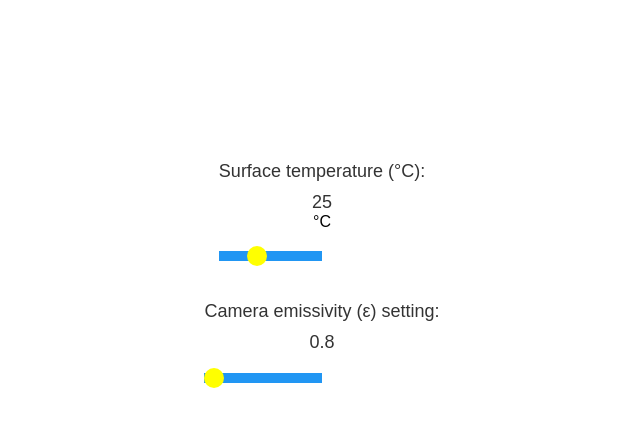
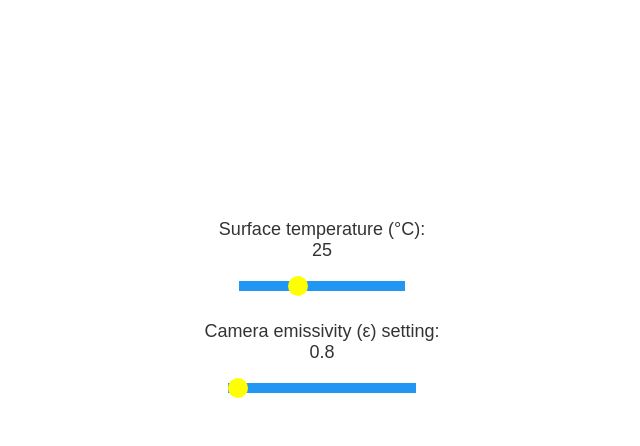
Before and after one commit to petrabardocz/drone02x, a plain HTML site: page if1/index1.html in a window 1280 px wide. Shown: the part 47-493 px from the top of the page, without its empty margins (173-813 px from the left). Drawn offline with Linux system fonts and the light colour scheme.

Commit message:
this works but not super aesthetic yet

```diff
--- a/if1/index1.html
+++ b/if1/index1.html
@@ -9,17 +9,33 @@
 <body>
   <div id="sliderContainer">
     <div class="slider-wrapper">
-      <label for="temperature">Surface temperature (°C):</label>
-      <span id="temperatureValue">25</span>°C
-      <input type="range" id="temperature" min="20" max="35" step="5" value="25">
+      <div>
+        <label for="temperature">Surface temperature (°C):</label>
+      <br>
+        <span id="temperatureValue">25</span>
+      </div>
+      <div>
+        <input type="range" id="temperature" min="20" max="35" step="5" value="25">
+        <datalist id="temperatureTicks">
+          <option value="20">20</option>
+          <option value="25">25</option>
+          <option value="30">30</option>
+          <option value="35">35</option>
+        </datalist>
+      </div>
     </div>
 
+
     <div class="slider-wrapper">
-      <label for="emissivity">Camera emissivity (ε) setting:</label>
-      <span id="emissivityValue">0.8</span>
-      <input type="range" id="emissivity" min="0.8" max="1" step="0.01" value="0.8" list="emissivityTicks">
+      <div>
+        <label for="emissivity">Camera emissivity (ε) setting:</label>
+      <br>
+        <span id="emissivityValue">0.8</span>
+      </div>
+      <div>
+        <input type="range" id="emissivity" min="0.8" max="1" step="0.01" value="0.8" list="emissivityTicks">
+      </div>
     </div>
-
     <div id="pavementDisplay"></div>
     <div id="plantDisplay"></div>
   </div>
--- a/if1/stylesif1.css
+++ b/if1/stylesif1.css
@@ -25,37 +25,37 @@ body {
   display: flex;
   flex-direction: column;
   text-align: center;
-  margin-bottom: 20px; /* Adjust spacing between slider wrappers */
+  margin-bottom: 10px; /* Adjust spacing between slider wrappers */
   margin-left: 250px; /* Move sliders to the right with respect to background image*/
-}
-
-label {
-  font-size: 18px;
-  margin-bottom: 10px;
-  color: #333; /* Adjust text color */
+  /* border: 2px solid #000; */
 }
 
 span {
   font-size: 18px;
   color: #333; /* Adjust text color */
+  margin-top: 5px;
+}
+
+label {
+  font-size: 18px;
+  margin-bottom: 10px; /* Adjust the spacing between label and span */
+  color: #333; /* Adjust text color */
 }
 
 input[type="range"] {
-  width: 100%; /* Make the slider take the full width of its container */
-  margin-top: 5px; /* Adjust spacing between span and slider */
-}
-/* slider track */
-input[type="range"] {
+  width: 80%;
+  margin: 0 auto; /* Center the slider horizontally */
+  margin-top: 0px;
   /* Set the color for the slider track */
   background-color: #2196F3; /* Blue color */
   /* Remove the default appearance */
   -webkit-appearance: none;
   appearance: none;
   /* Set the height and width of the slider */
-  width: 50%;
   height: 10px;
   /* Add some margin for better visualization */
   margin: 20px 0;
+  text-align: center; /* Center the slider within its container */
 }
 
 /* thumb */
```
